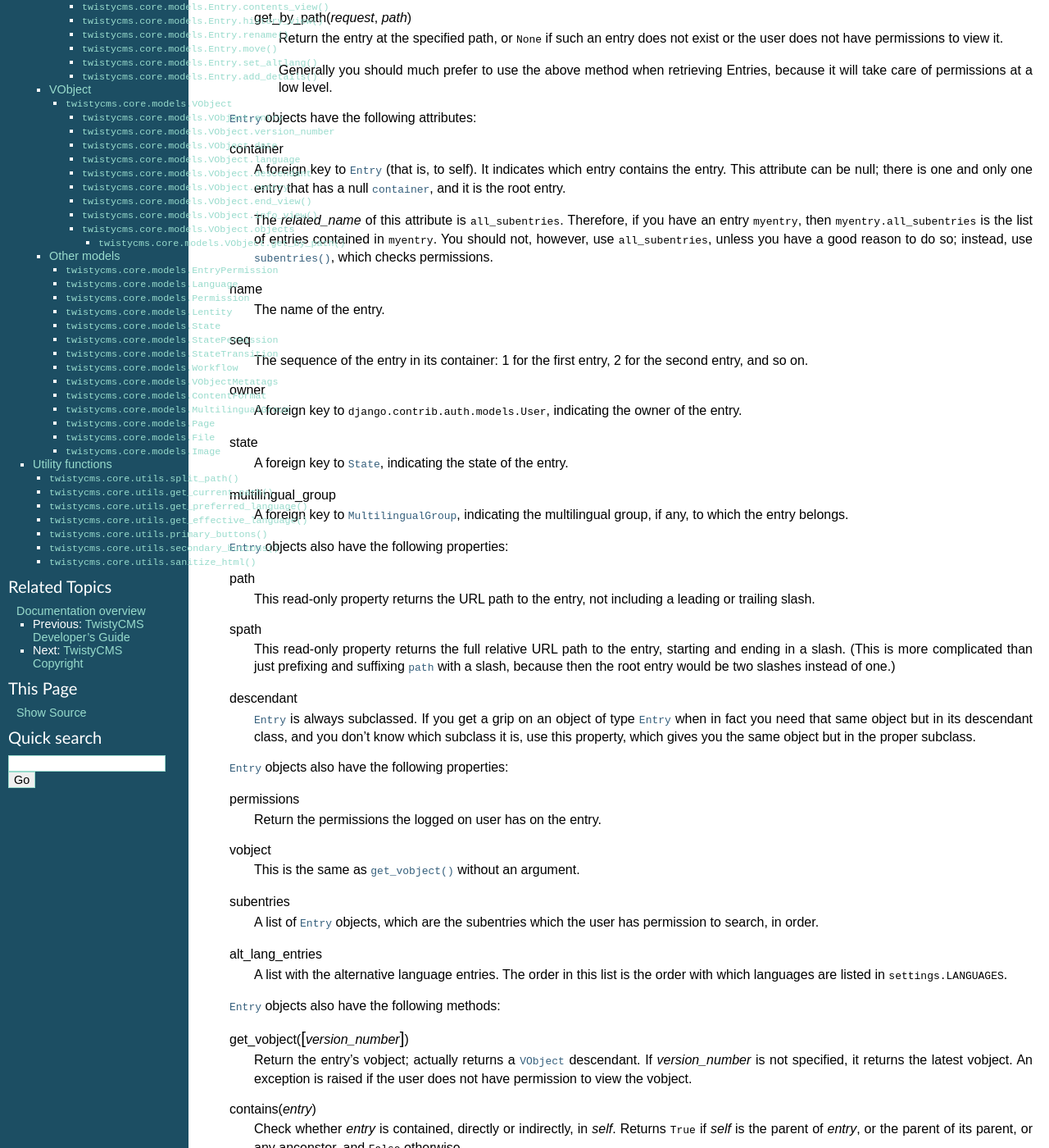
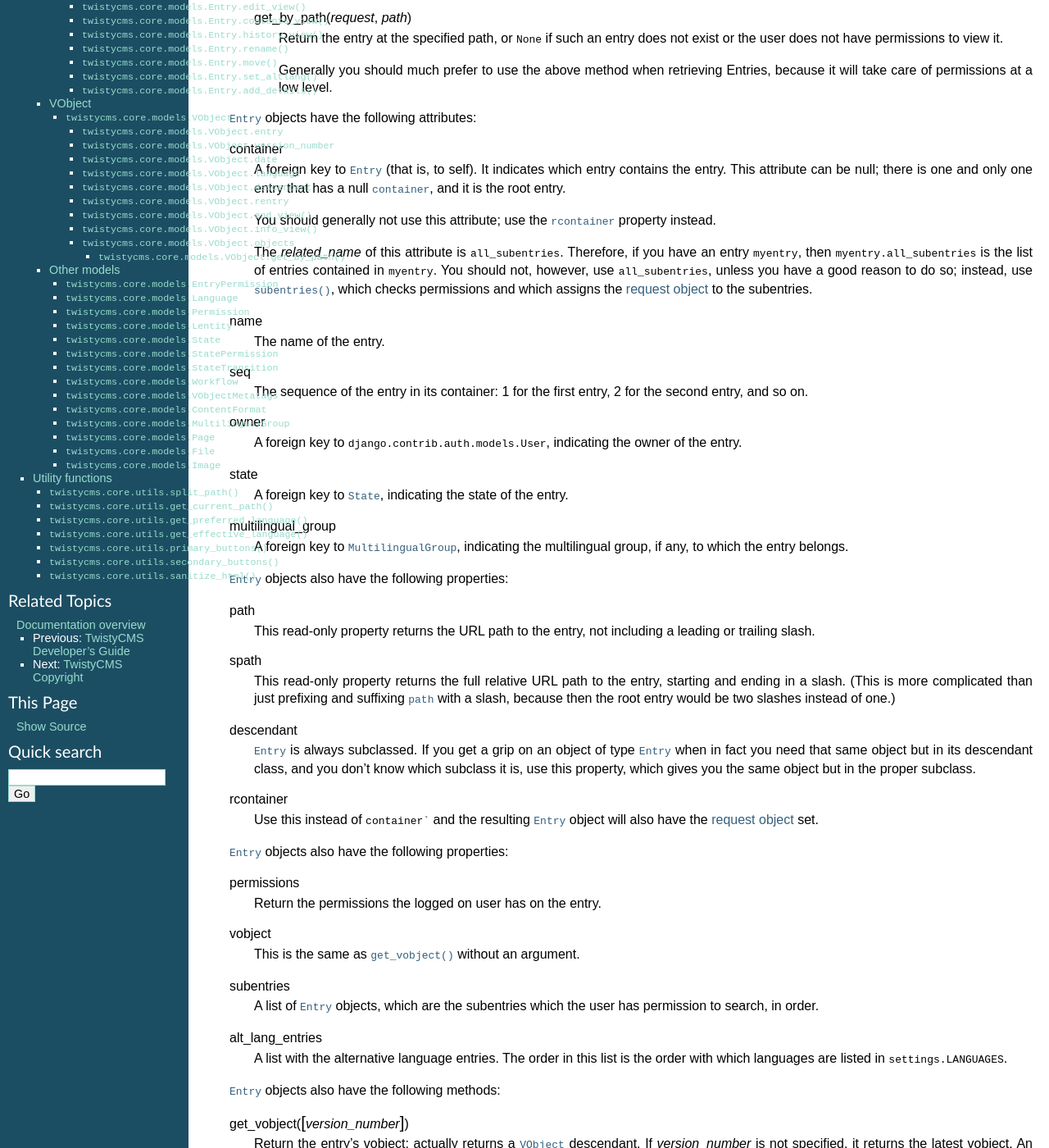
Before and after one commit to aptiko/zadig, a Sphinx documentation site: the page built from docs/api.txt, in a window 1280 px wide and 1400 px high, scrolled down 433 px. Shown: the whole window at 82% size. Built offline with Sphinx 7.4.7, drawn with Linux system fonts in a browser that asks for light colours; some of the changed text lies outside the part shown.

Commit message:
Bug fix on request object API change

```diff
--- a/docs/api.txt
+++ b/docs/api.txt
@@ -46,17 +46,24 @@ Entry
 
    .. attribute:: twistycms.core.models.Entry.container
 
-      A foreign key to :class:`~twistycms.core.models.Entry` (that is, to self). It
-      indicates which entry contains the entry. This attribute can be
-      null; there is one and only one entry that has a
-      null :attr:`~twistycms.core.models.Entry.container`, and it is the root entry.
+      A foreign key to :class:`~twistycms.core.models.Entry` (that is,
+      to self). It indicates which entry contains the entry. This
+      attribute can be null; there is one and only one entry that has
+      a null :attr:`~twistycms.core.models.Entry.container`, and it is
+      the root entry.
+
+      You should generally not use this attribute; use the
+      :attr:`~twistycms.core.models.Entry.rcontainer` property
+      instead.
 
       The *related_name* of this attribute is ``all_subentries``.
       Therefore, if you have an entry ``myentry``, then
       ``myentry.all_subentries`` is the list of entries contained in
       ``myentry``. You should not, however, use ``all_subentries``, unless
       you have a good reason to do so; instead, use
-      :meth:`~twistycms.core.models.Entry.subentries`, which checks permissions.
+      :meth:`~twistycms.core.models.Entry.subentries`, which checks
+      permissions and which assigns the :ref:`request object
+      <request-object>` to the subentries.
 
    .. attribute:: twistycms.core.models.Entry.name
 
@@ -107,6 +114,13 @@ Entry
       same object but in its descendant class, and you don't know
       which subclass it is, use this property, which gives you the
       same object but in the proper subclass.
+
+   .. attribute:: twistycms.core.models.Entry.rcontainer
+
+      Use this instead of
+      :attr:`~twistycms.core.models.Entry.container``
+      and the resulting :class:`~twistycms.core.models.Entry` object
+      will also have the :ref:`request object <request-object>` set.
 
    :class:`~twistycms.core.models.Entry` objects also have the following properties:
 
```
Also changed, not shown: 4 other files.
